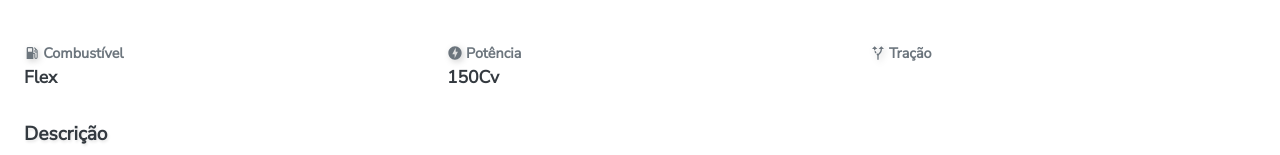
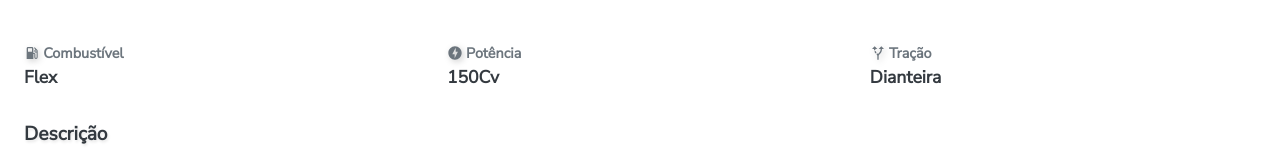
Before and after one commit to brunomsa/mygarage-react, a React (Create React App) app: page /carro/a in a window 1280 px wide. Shown: the part 325-480 px from the top of the page. Built offline with nearby package versions, Linux system fonts and the light colour scheme.

Commit message:
feature delete car

```diff
--- a/src/App.js
+++ b/src/App.js
@@ -17,7 +17,7 @@ function App() {
         engine: "1.0",
         fuel: "Flex",
         power: "150Cv",
-        tractio: "Dianteira",
+        traction: "Dianteira",
         description: "Carro para uso diário",
         favorite: true,
       },
@@ -57,10 +57,10 @@ function App() {
     ];
   const [wishes, setWishes] = useState(storageWishes);
 
-  const handleAddCars = (t) => {
-    // console.log(t);
-    setCars([...cars, t]);
-  };
+  const handleAddCars = (c) => setCars([...cars, c]);
+
+  const handleDeleteCar = (c) => setCars(cars.filter((car) => car.id !== c));
+
   const handleAddWishes = (w) => setWishes([...wishes, w]);
 
   useEffect(() => console.log(cars), [cars]);
@@ -72,6 +72,7 @@ function App() {
           cars={cars}
           wishes={wishes}
           onAddCar={handleAddCars}
+          onDeleteCar={handleDeleteCar}
           onAddWish={handleAddWishes}
         />
         <NavBar />
--- a/src/components/Car/index.js
+++ b/src/components/Car/index.js
@@ -25,6 +25,7 @@ const Car = (props) => {
       reader.readAsDataURL(image);
     } else {
       let random = Math.floor(Math.random() * 3) + 1;
+      car.file = `../../../assets/img/placeholder_car${random}.png`;
       setBackground(`../../../assets/img/placeholder_car${random}.png`);
     }
   };
--- a/src/routes.js
+++ b/src/routes.js
@@ -11,7 +11,7 @@ import {
 import { Routes, Route } from "react-router-dom";
 
 const MainRoutes = (props) => {
-  const { cars, wishes, onAddCar, onAddWish } = props;
+  const { cars, wishes, onAddCar, onDeleteCar, onAddWish } = props;
   return (
     <Routes>
       <Route path="/" element={<CarsPage cars={cars} />} />
@@ -24,7 +24,10 @@ const MainRoutes = (props) => {
         path="/adcionar/desejo"
         element={<AddWishPage onSubmit={onAddWish} />}
       />
-      <Route path="/carro/:id" element={<ViewCarPage cars={cars} />} />
+      <Route
+        path="/carro/:id"
+        element={<ViewCarPage cars={cars} onDelete={onDeleteCar} />}
+      />
     </Routes>
   );
 };
```
